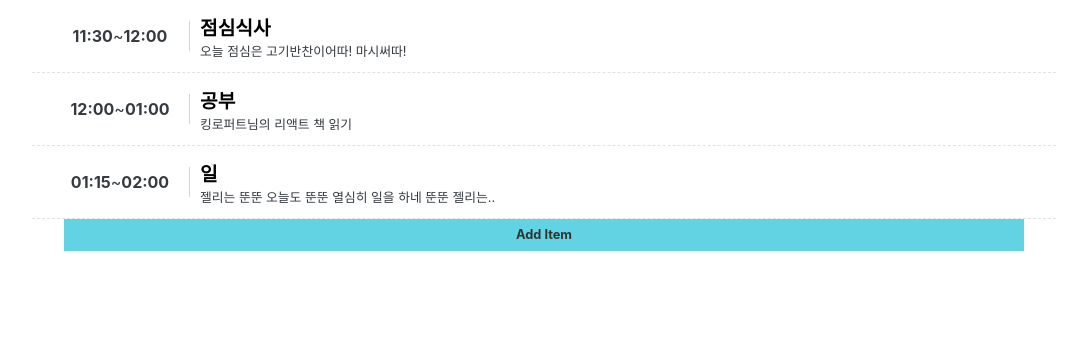
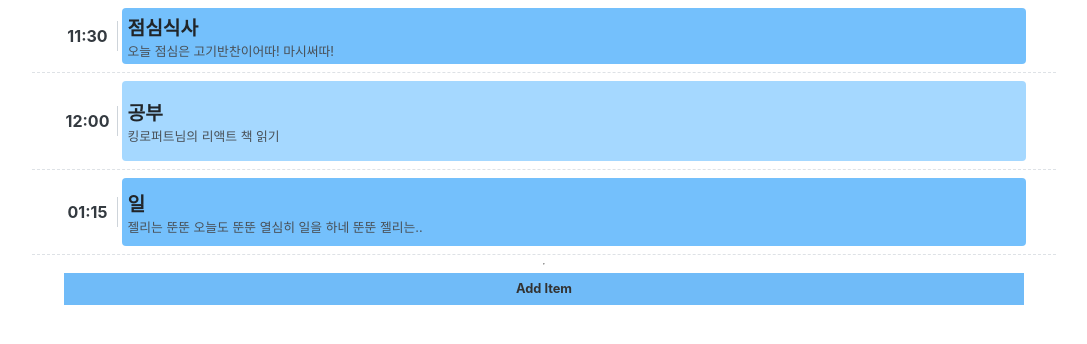
Before and after one commit to dev-jelly/donest-frontend, a React (Create React App) app: page / in a window 1280 px wide. Shown: the top 344 px of the page, without its empty margins (96-1183 px from the left). Built offline with nearby package versions, Linux system fonts and the light colour scheme.

Commit message:
Update styling

```diff
--- a/src/components/items/ItemList.tsx
+++ b/src/components/items/ItemList.tsx
@@ -4,7 +4,7 @@ import styled from 'styled-components';
 import oc from 'open-color';
 import moment from 'moment';
 import { LinkButton } from '../common/Button';
-import {newItemPath} from "../../lib/paths";
+import { newItemPath } from '../../lib/paths';
 
 const itemListDummy: Item[] = [
   {
@@ -31,7 +31,7 @@ const itemListDummy: Item[] = [
 ];
 
 const TimeBlock = styled.div`
-  width: 8rem;
+  width: 3rem;
   font-size: 1rem;
   color: ${oc.gray[8]};
   padding: 5px;
@@ -43,31 +43,56 @@ const TimeBlock = styled.div`
   }
 `;
 
-const DescriptionBlock = styled.div`
-  width: calc(100% - 12rem);
-  padding: 5px 5px 5px 10px;
+interface ItemWrapperType {
+  timeDiff: number;
+}
+
+const DescriptionBlock = styled.div<ItemWrapperType>`
+  height: ${props => 2 + props.timeDiff * 0.5}rem;
+  width: calc(100% - 8rem);
+  justify-content: center;
+  border-radius: 4px;
+  border: 6px rgba(0, 0, 0, 0.21);
+  margin: 4px;
+  text-overflow: ellipsis;
+  overflow: hidden;
+  display: flex;
+  flex-direction: column;
+  padding: 0 2px 0 6px;
+  color: ${oc.gray[9]};
+
+  p {
+    margin: 0;
+  }
+
   p.item-title {
-    margin: 0;
+    text-overflow: ellipsis;
     font-size: 1.2rem;
     font-weight: bold;
   }
 
   p.item-description {
-    margin: auto;
     font-size: 0.8rem;
-    color: ${oc.gray[8]};
+    color: ${oc.gray[7]};
   }
 `;
 
-const ItemWrapper = styled.div`
+const ItemWrapper = styled.div<ItemWrapperType>`
   width: 100%;
-  height: 4.5rem;
+  height: ${props => 3 + props.timeDiff * 0.5}rem;
   border-bottom: 1px ${oc.gray[3]} dashed;
-
   display: inline-flex;
   flex-wrap: wrap;
   align-items: center;
   justify-content: center;
+
+  &:nth-child(even) > div:nth-child(even) {
+    background: ${oc.blue[2]};
+  }
+  &:nth-child(odd) > div:nth-child(even) {
+    background: ${oc.blue[3]};
+  }
+
   &:last-child {
     border: none;
   }
@@ -81,13 +106,14 @@ const ItemListWrapper = styled.div`
 `;
 
 const ItemBlock = ({ item }: any) => {
+  const timeDiff = (item.endDateTime - item.startDateTime) / 600 / 1000;
+  console.log(timeDiff);
   return (
-    <ItemWrapper>
+    <ItemWrapper timeDiff={timeDiff}>
       <TimeBlock>
-        <span>{moment(item.startDateTime).format('hh:mm')}</span>~
-        <span>{moment(item.endDateTime).format('hh:mm')}</span>
+        <span>{moment(item.startDateTime).format('hh:mm')}</span>
       </TimeBlock>
-      <DescriptionBlock>
+      <DescriptionBlock timeDiff={timeDiff}>
         <p className={'item-title'}>{item.title}</p>
         <p className={'item-description'}>{item.description}</p>
       </DescriptionBlock>
@@ -101,9 +127,8 @@ const ItemList = () => {
       {itemListDummy.map(item => (
         <ItemBlock item={item} key={item.id} />
       ))}
-      <LinkButton
-        to={newItemPath}
-        background={oc.cyan[4]} color={'black'}>
+      <hr/>
+      <LinkButton to={newItemPath} background={oc.blue[4]} color={'black'}>
         Add Item
       </LinkButton>
     </ItemListWrapper>
```
